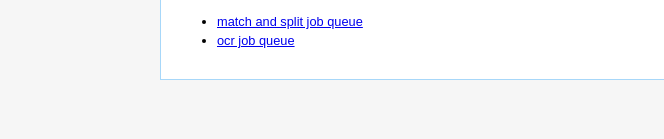
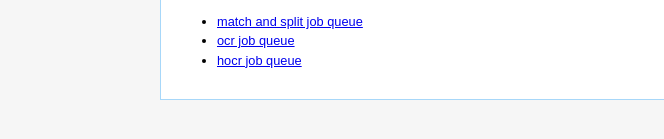
Before and after one commit to phil-el/phetools, a plain HTML site: page public_html/index.html in a window 1280 px wide. Shown: the part 205-344 px from the top of the page, without its empty margins (0-664 px from the left). Drawn offline with Linux system fonts and the light colour scheme; files that its build step writes are made by us from their sources.

Commit message:
Add hocr job queue.

```diff
--- a/public_html/index.html
+++ b/public_html/index.html
@@ -36,6 +36,7 @@
 <ul>
 <li><a href="match_and_split.php">match and split job queue</a></li>
 <li><a href="ocr.php">ocr job queue</a></li>
+<li><a href="hocr_cgi.py?cmd=status&filter=all">hocr job queue</a></li>
 </ul>
 
 </div>
```
